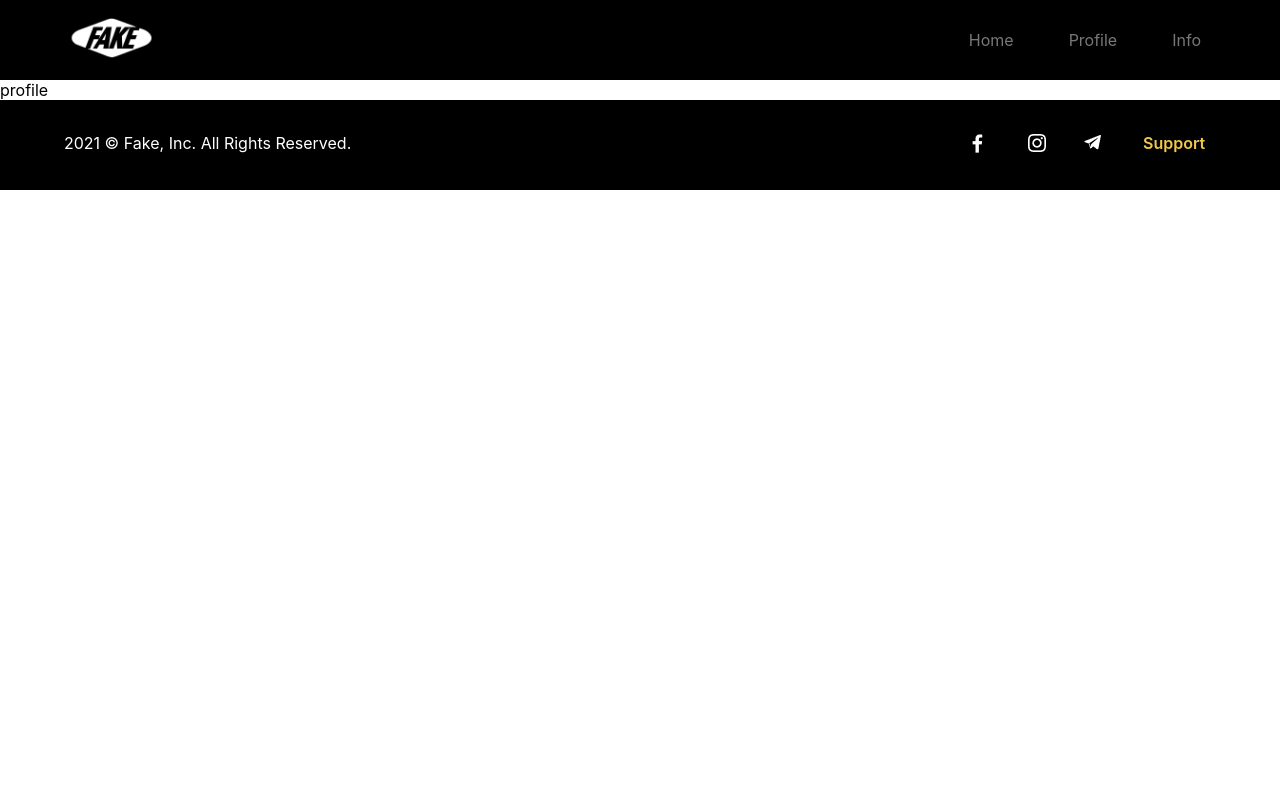
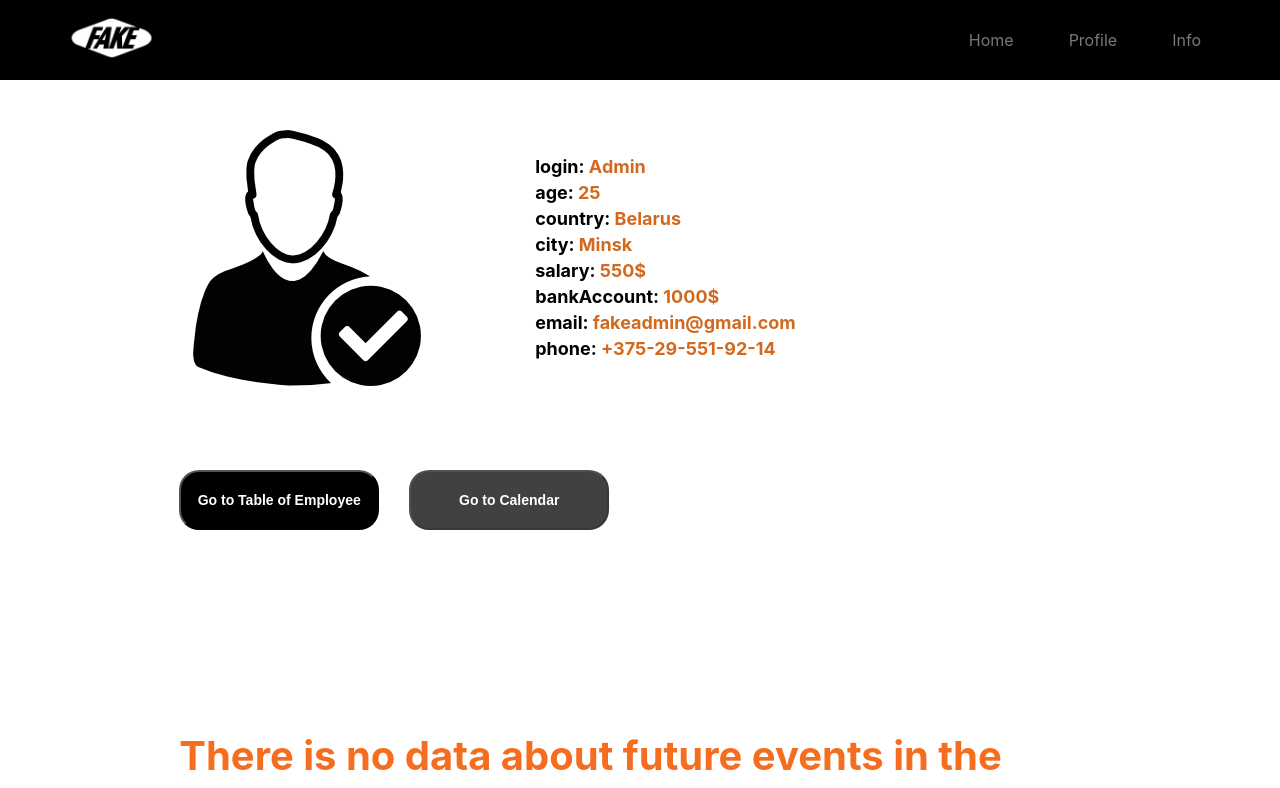
Before and after one commit to vladhillary/JazzTeam-test-task, a React (Create React App) app: page /profile in a window 1280 px wide. Shown: the top 788 px of the page. Built offline with nearby package versions, Linux system fonts and the light colour scheme.

Commit message:
added Profile component

```diff
--- a/src/App.js
+++ b/src/App.js
@@ -4,7 +4,7 @@ import Header from './Components/Header/Header.js';
 import { BrowserRouter, Route, Switch } from 'react-router-dom'
 import Home from './Components/Home/Home';
 import SignIn from './Components/SignIn/SignIn.js';
-import Profile from './Components/Profile/Profile';
+import Profile from './Components/Profile/Profile.js';
 import Info from './Components/Info/Info';
 import Error from './Components/Error/Error';
 import Footer from './Components/Footer/Footer';
@@ -21,7 +21,14 @@ function App() {
     const user = {
       login: 'Admin',
       password: '12345678',
-      auth: false
+      auth: false,
+      age: 25,
+      country: 'Belarus',
+      city: 'Minsk',
+      salary: '550$',
+      bankAccount: '1000$',
+      email: 'fakeadmin@gmail.com',
+      phone: '+375-29-551-92-14'
     }
       window.localStorage.setItem('admin', JSON.stringify(user))
 
--- /dev/null
+++ b/src/Components/Profile/Profile.js
@@ -0,0 +1,50 @@
+import React from 'react'
+import './profile.css'
+import photo_admin from '../img/admin_img.png'
+import UserInfo from './UserInfo'
+import { NavLink } from "react-router-dom"
+
+
+function Profile() {
+
+    const userinfo = JSON.parse(window.localStorage.getItem('admin'))
+
+
+    delete userinfo.auth
+    delete userinfo.password
+
+    const info = Object.entries(userinfo)
+
+    return (
+        <div className='profile_container'>
+            <div className='profile_wrapper'>
+                <div className='img_wrappr'>
+                    <img src={photo_admin} alt='photo_user' />
+                </div>
+                <div className='info_user_wrapper' >
+                    <ul className='info_user'>
+                        {info.map((item, index) => {
+                            return <UserInfo
+                                key={item + index}
+                                text={item[0] + ': '}
+                                value={item[1]}
+                            />
+                        })}
+                    </ul>
+                </div>
+
+            </div>
+            <div className='user_btn_wrapper'>
+                <NavLink exact to='/table'>
+                    <button className='table_btn'>Go to Table of Employee</button>
+                </NavLink>
+                <button className='calendar_btn' disabled>Go to Calendar</button>
+            </div>
+            <div className='message_wrapper'>
+                <h3>There is no data about future events in the calendar</h3>
+            </div>
+        </div>
+    )
+}
+
+export default Profile
--- a/src/Components/Profile/Profile.jsx
+++ /dev/null
@@ -1,12 +0,0 @@
-import React from 'react'
-
-
-function Profile() {
-    return (
-        <div>
-            profile
-        </div>
-    )
-}
-
-export default Profile
--- /dev/null
+++ b/src/Components/Profile/UserInfo.jsx
@@ -0,0 +1,11 @@
+import React from 'react'
+
+function UserInfo({text, value}) {
+    return (
+        <li>
+            <span>{text }</span>{value}
+        </li>
+    )
+}
+
+export default UserInfo
--- /dev/null
+++ b/src/Components/Profile/profile.css
@@ -0,0 +1,62 @@
+.profile_container{
+    width: 90%;
+    margin: 0 auto;
+}
+.profile_wrapper{
+    width: 80%;
+    margin: 50px auto;
+    display: flex;
+    align-items: center;
+}
+.info_user_wrapper{
+    margin-left: 100px;
+}
+.info_user{
+    list-style-type: none;
+    color: chocolate;
+    font-size: 18px;
+}
+.info_user li{
+    font-weight: bold;
+    margin-bottom: 5px;
+}
+.info_user span {
+    color: black;
+    font-weight: bold;
+}
+.user_btn_wrapper{
+    width: 80%;
+    margin: 80px auto;
+    display: flex;
+    align-items: center;
+}
+.user_btn_wrapper button{
+    outline: none;
+    color: #fff;
+    width: 200px;
+    height: 60px;
+    border-radius: 20px;
+    font-weight: bold;
+    font-size: 14px;
+
+}
+.table_btn{
+    background-color: black;
+    cursor: pointer;
+}
+.calendar_btn{
+    margin-left: 30px;
+    background-color: rgb(66, 65, 65);
+}
+.message_wrapper{
+    width: 80%;
+    margin: 100px auto;
+    display: flex;
+    align-items: center;
+    justify-content: center;
+    height: 300px;
+}
+.message_wrapper h3 {
+    color: #f56d1e;
+    font-size: 40px;
+}
--- a/src/Components/SignIn/signin.css
+++ b/src/Components/SignIn/signin.css
@@ -1,5 +1,5 @@
 .auth{
-    height: 80vh;
+    height: 90vh;
     display: flex;
     justify-content: center;
     align-items: center;
--- a/src/Components/Table/table.css
+++ b/src/Components/Table/table.css
@@ -50,8 +50,9 @@ tbody th{
     background-color: black;
     color: #fff;
 }
-tbody tr.mark{
+tbody tr.mark td{
     background-color: rgb(250, 124, 7);
+    font-weight: bold;
 }
 
 .number_of_employee{
```
